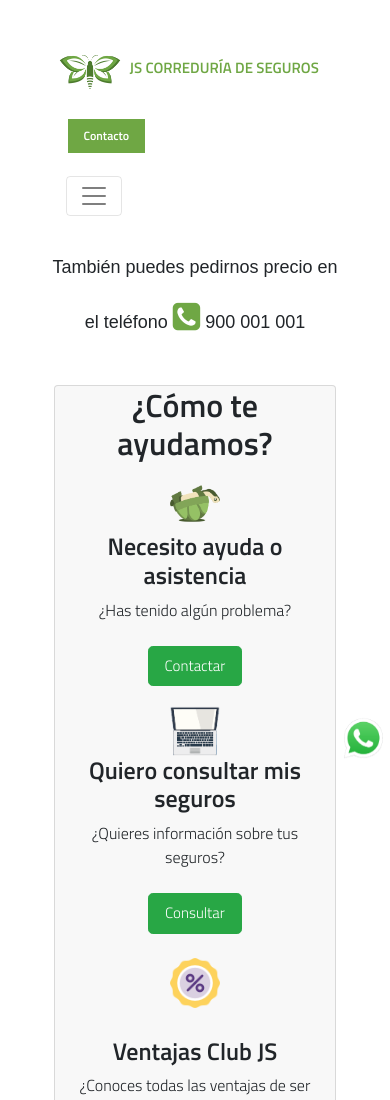
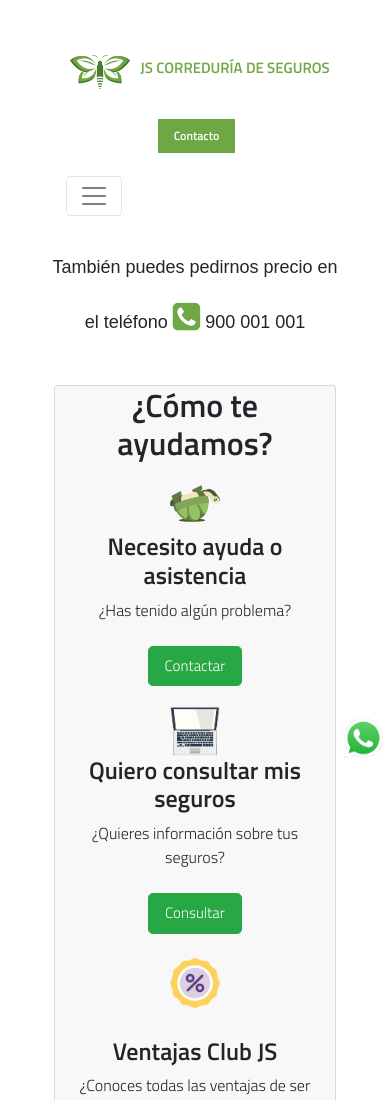
Before and after one commit to JorgeSalazarP/GeeksHubsFrontEndReto1, a plain HTML site: page index.html in a window 390 px wide. Shown: the top 1100 px of the page. Drawn offline with nearby package versions, Linux system fonts and the light colour scheme.

Commit message:
boton enlace contacto

```diff
--- a/CSS/styles.css
+++ b/CSS/styles.css
@@ -874,7 +874,15 @@ textarea {
 
 }
 
+@media(max-width:551px){
 
+    .menu_logo_responsive{
+
+        display: flex;
+        flex-direction: column;
+        flex-wrap: nowrap;
+    }
+}
 @media(max-width:445px){
 
 
```
